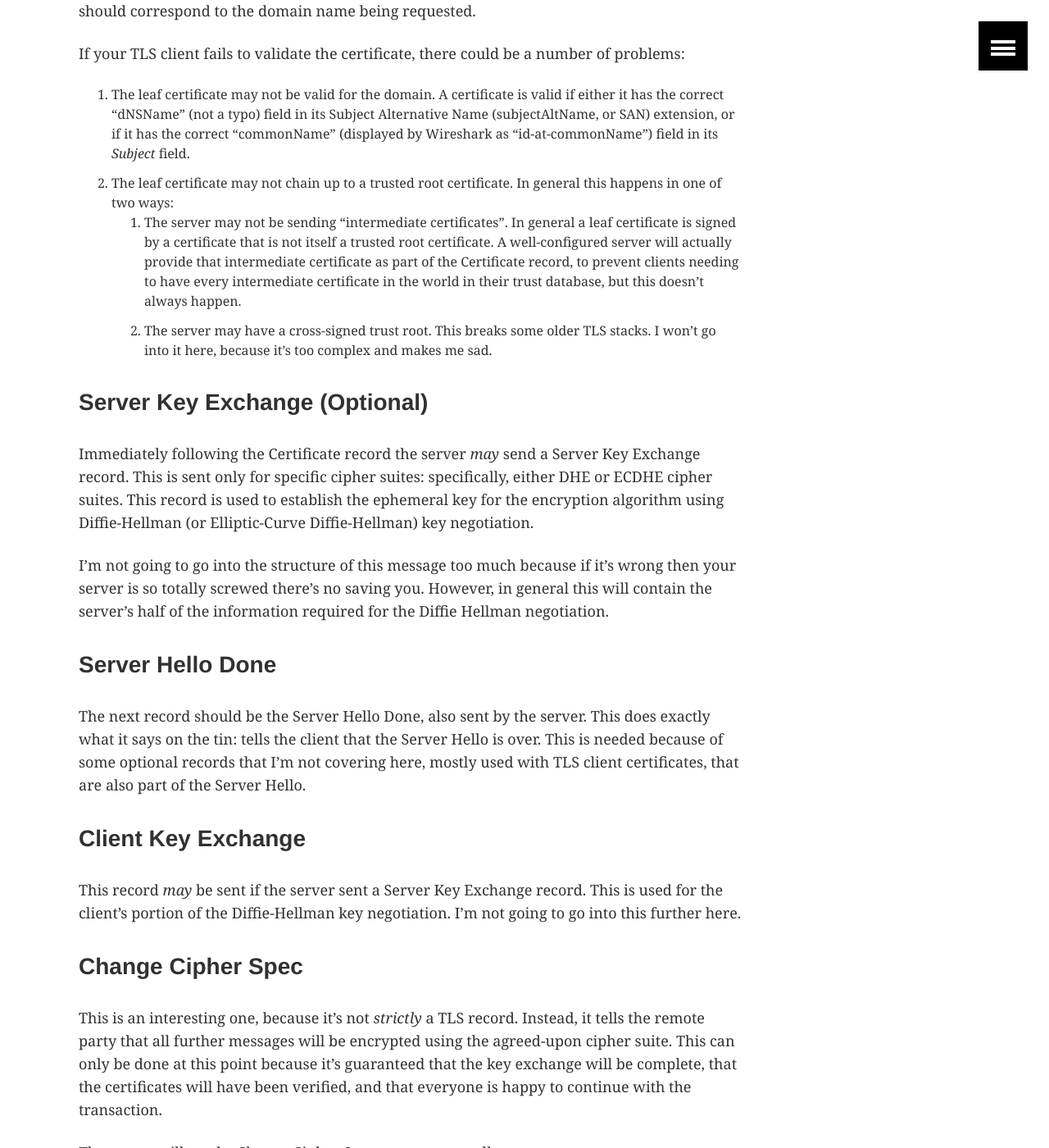
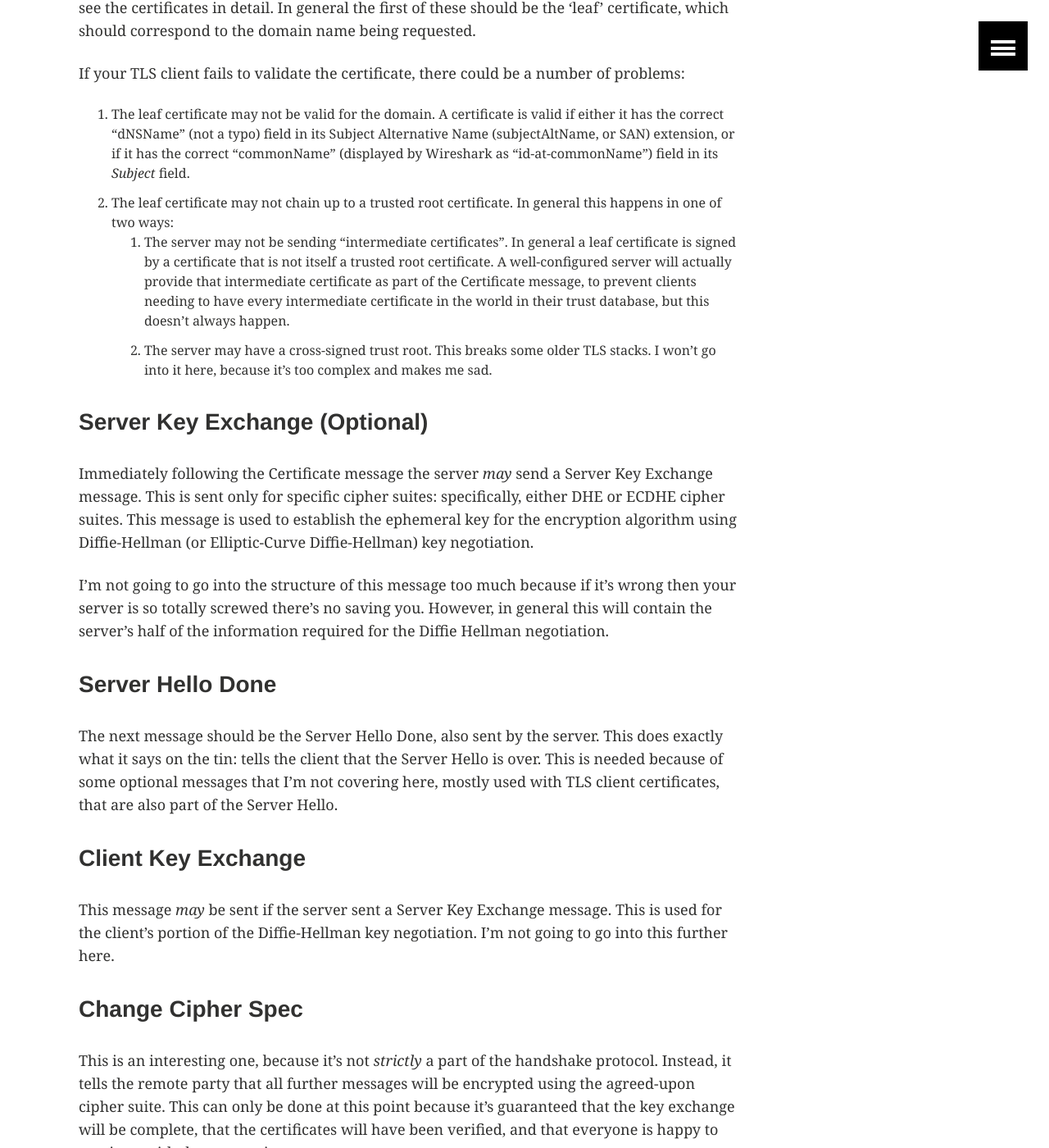
Before and after one commit to Lukasa/lukasa.co.uk, a Jekyll site: the page built from _posts/2016-01-05-Debugging_With_Wireshark_TLS.md, in a window 1280 px wide and 1400 px high, scrolled down 9682 px. Shown: the whole window at 82% size. Built offline with Jekyll 4.4.1, drawn with Linux system fonts in a browser that asks for light colours; comment, search, counter and statistics services are not loaded; some of the changed text lies outside the part shown.

Commit message:
Minor updates.

```diff
--- a/_config.yml
+++ b/_config.yml
@@ -14,6 +14,7 @@ sass:
     sass_dir: _sass
     style: compressed
 permalink: /:categories/:year/:month/:title/
+markdown: kramdown
 kramdown:
   toc_levels: 1..2
 highlighter: pygments
--- a/_posts/2016-01-05-Debugging_With_Wireshark_TLS.md
+++ b/_posts/2016-01-05-Debugging_With_Wireshark_TLS.md
@@ -55,7 +55,7 @@ Each row of the table is a single network packet as recorded by your operating s
 - 802.11, also known as Ethernet, which comes in 'frames'.
 - The Internet Protocol, IP, encapsulated inside each ethernet frame, which comes in 'packets'.
 - The Transmission Control Protocol, TCP, encapsulated inside each IP packet, which comes in 'segments'.
-- Transport Layer Security, TLS, carried over the TCP bytestream, which comes in 'records'.
+- Transport Layer Security, TLS, carried over the TCP bytestream, which comes in 'records' and 'messages'.
 - The Hypertext Transfer Protocol, HTTP, carried inside the encrypted TLS connection. This is invisible to Wireshark, because it should have been encrypted by TLS! (This isn't actually *entirely* true: in a future post I'll talk about how to view encrypted HTTP traffic.)
 
 Wireshark knows lots about network protocols, using components called 'dissectors'. These dissectors, many of which ship with Wireshark, tell Wireshark how to translate from the bits and bytes from the network into a structured representation of the data. This is why Wireshark is useful: you can avoid hand-decoding the data on the network, and let Wireshark do it for you instead!
@@ -72,15 +72,15 @@ So, with a basic understanding of how to look at things in Wireshark, let's dive
 
 Let's start by scrolling down to the first packet Wireshark identifies as having a "TLSv1.2" record in it. Selecting it, you'll notice that Wireshark has a new level of its expandable selectors: "Secure Sockets Layer". This is the old name for TLS.
 
-Inside it, Wireshark says there's one TLS record contained here: a "Client Hello" record. This is, coincidentally, the first record sent as part of a TLS connection, and it's sent by the client. If you expand this record up, you'll see that it's very long (197 bytes in my case), and contains lots of information!
+Inside it, Wireshark says there's one TLS handshake message contained here: a "Client Hello" message. This is, coincidentally, the first message sent as part of a TLS connection, and it's sent by the client. If you expand this message up, you'll see that it's very long (197 bytes in my case), and contains lots of information!
 
 ### Client Hello
 
-Let's talk about the Client Hello record for a moment. The purpose of this record is to let the client give the server some information about what it wants to do. There's *loads* of data here, but I'll take you into the things that are most important to understand (in part because they're the bits that go wrong the most).
+Let's talk about the Client Hello message for a moment. The purpose of this message is to let the client give the server some information about what it wants to do. There's *loads* of data here, but I'll take you into the things that are most important to understand (in part because they're the bits that go wrong the most).
 
 #### Versions
 
-Firstly, you can see that there are actually two TLS version fields here: the first is in the outer TLS wrapper, while the second is inside the Client Hello. The outer TLS field is a lower version than the inner one: in this case, the outer layer is TLSv1.0, while the inner layer is TLSv1.2. This acts essentially to bound the set of TLS versions the client and server support: here, the client is saying that the lowest TLS version it'll use is TLSv1, while the newest is TLSv1.2. Some servers mistakenly only care about the *outer* version number, and will shut down connections that don't advertise themselves as sufficiently new.
+Firstly, you can see that there are actually two TLS version fields here: the first is in the outer TLS wrapper, while the second is inside the Client Hello. The outer TLS field is a lower version than the inner one: in this case, the outer layer is TLSv1.0, while the inner layer is TLSv1.2. This acts essentially to bound the set of TLS versions the client and server support: here, the client is saying that the lowest TLS version it'll use is TLSv1, while the newest is TLSv1.2. Some servers mistakenly only care about the *outer* version number, and will shut down connections that don't advertise themselves as sufficiently new[^1].
 
 #### Cipher Suites
 
@@ -111,7 +111,7 @@ There are some other useful fields here that are worth checking out (e.g. the El
 
 ### Server Hello
 
-The next record is going back the other way, from the server to the client, and it's called the Server Hello. This record serves a similar purpose to the Client Hello: it lets the server tell the client important information about how the TLS connection will progress and what the server can do.
+The next message is going back the other way, from the server to the client, and it's called the Server Hello. This message serves a similar purpose to the Client Hello: it lets the server tell the client important information about how the TLS connection will progress and what the server can do.
 
 The key difference between the Server Hello and the Client Hello is that, while the Client Hello is *informational*, the Server Hello is *instructional*. In the Client Hello the client says "I can do X", while in the Server Hello the server says "we will do X".
 
@@ -121,7 +121,7 @@ The following fields of the Server Hello are of interest.
 
 #### Versions
 
-Like the Client Hello, there are two version numbers in the Server Hello: one in the outer wrapper and one in the record itself. *Unlike* the Client Hello, these should be the same. This is because the Server should have chosen a TLS version to use. In almost all cases this will be the highest common version between the client and server. In the case of my example, that's TLSv1.2.
+Like the Client Hello, there are two version numbers in the Server Hello: one in the outer wrapper and one in the message itself. *Unlike* the Client Hello, these should be the same. This is because the Server should have chosen a TLS version to use. In almost all cases this will be the highest common version between the client and server. In the case of my example, that's TLSv1.2.
 
 #### Cipher Suite
 
@@ -143,7 +143,7 @@ Here the server doesn't support ALPN, so sent no response to that. It does suppo
 
 ### Certificate
 
-The next record also comes from the server, and is the Certificate record. Here the server sends a serialized representation of the TLS certificates that the client should validate.
+The next message also comes from the server, and is the Certificate message. Here the server sends a serialized representation of the TLS certificates that the client should validate.
 
 These certificates perform a vital role. Firstly, they let a client authenticate a server, so that the client can confirm that the server is allowed to send data for the domain name being reached. Secondly, they provide the client with a public key that is used to help establish the encryption with some cipher suites.
 
@@ -153,35 +153,38 @@ If your TLS client fails to validate the certificate, there could be a number of
 
 1. The leaf certificate may not be valid for the domain. A certificate is valid if either it has the correct "dNSName" (not a typo) field in its Subject Alternative Name (subjectAltName, or SAN) extension, or if it has the correct "commonName" (displayed by Wireshark as "id-at-commonName") field in its *Subject* field.
 2. The leaf certificate may not chain up to a trusted root certificate. In general this happens in one of two ways:
-    1. The server may not be sending "intermediate certificates". In general a leaf certificate is signed by a certificate that is not itself a trusted root certificate. A well-configured server will actually provide that intermediate certificate as part of the Certificate record, to prevent clients needing to have every intermediate certificate in the world in their trust database, but this doesn't always happen.
+    1. The server may not be sending "intermediate certificates". In general a leaf certificate is signed by a certificate that is not itself a trusted root certificate. A well-configured server will actually provide that intermediate certificate as part of the Certificate message, to prevent clients needing to have every intermediate certificate in the world in their trust database, but this doesn't always happen.
     2. The server may have a cross-signed trust root. This breaks some older TLS stacks. I won't go into it here, because it's too complex and makes me sad.
 
 ### Server Key Exchange (Optional)
 
-Immediately following the Certificate record the server *may* send a Server Key Exchange record. This is sent only for specific cipher suites: specifically, either DHE or ECDHE cipher suites. This record is used to establish the ephemeral key for the encryption algorithm using Diffie-Hellman (or Elliptic-Curve Diffie-Hellman) key negotiation.
+Immediately following the Certificate message the server *may* send a Server Key Exchange message. This is sent only for specific cipher suites: specifically, either DHE or ECDHE cipher suites. This message is used to establish the ephemeral key for the encryption algorithm using Diffie-Hellman (or Elliptic-Curve Diffie-Hellman) key negotiation.
 
 I'm not going to go into the structure of this message too much because if it's wrong then your server is so totally screwed there's no saving you. However, in general this will contain the server's half of the information required for the Diffie Hellman negotiation.
 
 ### Server Hello Done
 
-The next record should be the Server Hello Done, also sent by the server. This does exactly what it says on the tin: tells the client that the Server Hello is over. This is needed because of some optional records that I'm not covering here, mostly used with TLS client certificates, that are also part of the Server Hello.
+The next message should be the Server Hello Done, also sent by the server. This does exactly what it says on the tin: tells the client that the Server Hello is over. This is needed because of some optional messages that I'm not covering here, mostly used with TLS client certificates, that are also part of the Server Hello.
 
 ### Client Key Exchange
 
-This record *may* be sent if the server sent a Server Key Exchange record. This is used for the client's portion of the Diffie-Hellman key negotiation. I'm not going to go into this further here.
+This message *may* be sent if the server sent a Server Key Exchange message. This is used for the client's portion of the Diffie-Hellman key negotiation. I'm not going to go into this further here.
 
 ### Change Cipher Spec
 
-This is an interesting one, because it's not *strictly* a TLS record. Instead, it tells the remote party that all further messages will be encrypted using the agreed-upon cipher suite. This can only be done at this point because it's guaranteed that the key exchange will be complete, that the certificates will have been verified, and that everyone is happy to continue with the transaction.
+This is an interesting one, because it's not *strictly* a part of the handshake protocol. Instead, it tells the remote party that all further messages will be encrypted using the agreed-upon cipher suite. This can only be done at this point because it's guaranteed that the key exchange will be complete, that the certificates will have been verified, and that everyone is happy to continue with the transaction.
 
 The server will send a Change Cipher Spec message as well.
 
 ### Done!
 
-At this point, we can no longer see into the rest of the TLS handshake. Happily, the handshake very rarely fails at this point because all that remains is for both sides to send their Finished record, encrypted using the agreed cipher suite.
+At this point, we can no longer see into the rest of the TLS handshake. Happily, the handshake very rarely fails at this point because all that remains is for both sides to send their Finished message, encrypted using the agreed cipher suite.
 
 This represents a very high-level overview of the way the TLS handshake is done. As you can see, it's already pretty complicated and lengthy, and that is without going into any of the cryptographic signing and negotiation that is happening along the way.
 
 I highly recommend taking 15 or 20 more minutes to look at the handshake in more detail, and to Google anything you don't understand. You should also consider capturing handshakes from other websites, to see how they differ from the one you've looked at here.
 
 Next time, we'll look at some tips and tricks for debugging HTTP with Wireshark, and I'll also talk about how to do debug HTTPS requests so you can see the rest of the handshake (and feel like you're a spy).
+
+
+[^1]: Actually, there's some complexity around this field. In the upcoming TLSv1.3 standard, the spec will require that the outer version number always be set to TLSv1.0. This is done with a goal of minimising the number of mistakes servers and clients can make by paying attention to or incorrectly setting the outer version number. Regardless, this remains a field worth keeping an eye on.
```
